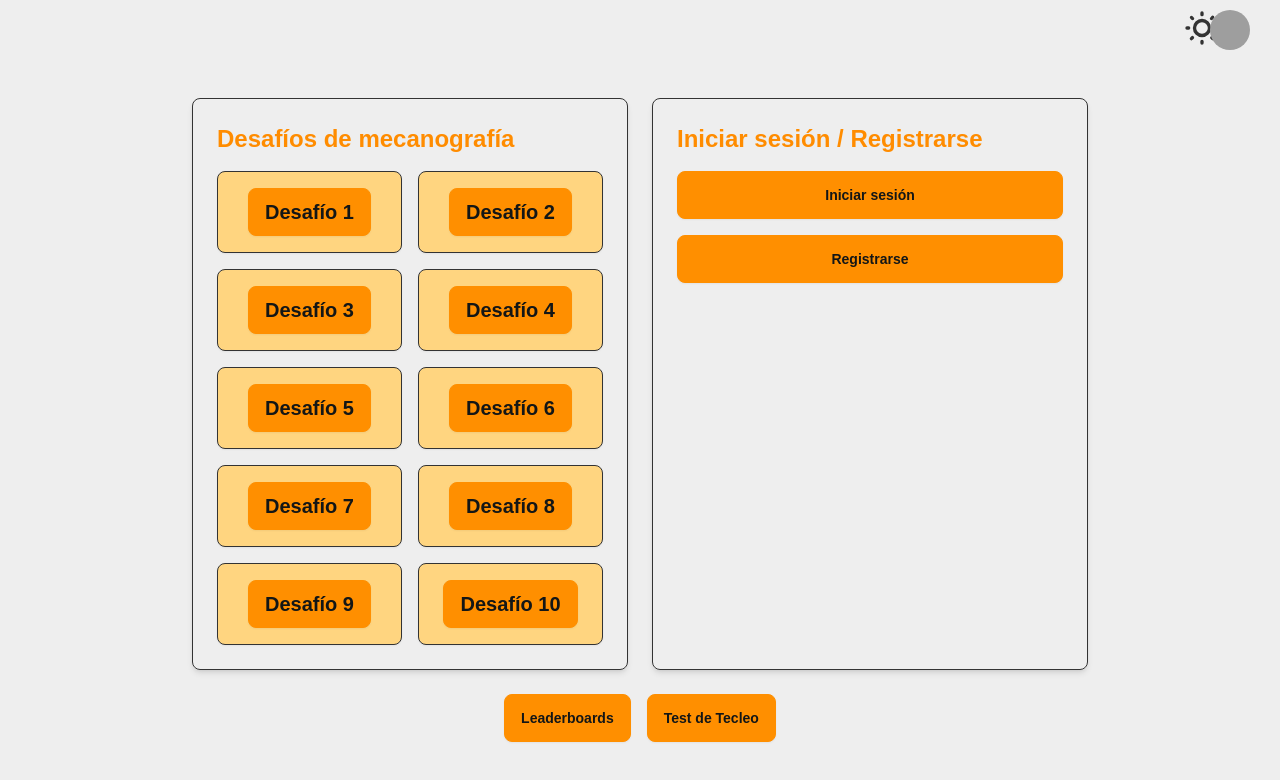
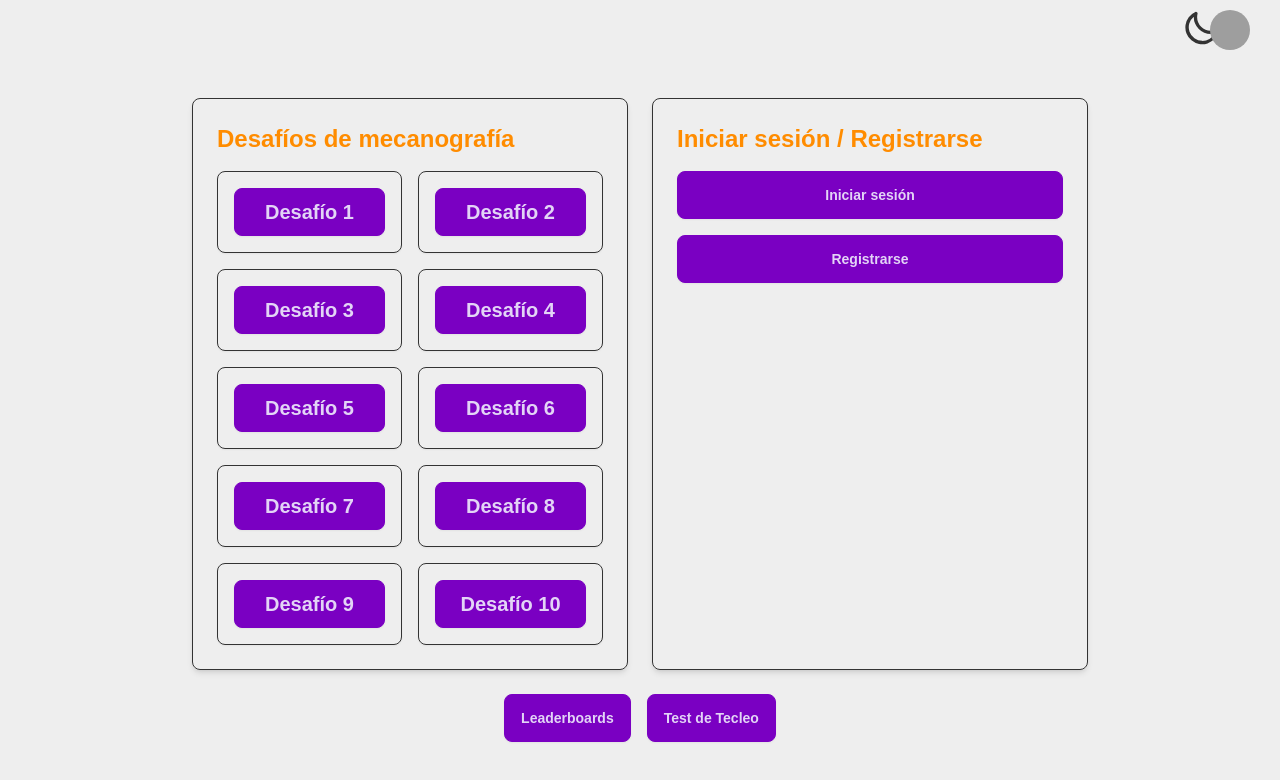
Before and after one commit to francohenker/aux-typing, a React (Create React App) app in the folder frontend/: page / in a window 1280 px wide. Shown: the top 780 px of the page. Built offline with nearby package versions, Linux system fonts and the light colour scheme; grey boxes are pictures that could not be loaded.

Commit message:
theme is set for all pages

```diff
--- a/frontend/src/components/CustomTextUser.jsx
+++ b/frontend/src/components/CustomTextUser.jsx
@@ -1,55 +1,7 @@
-// import React, { useState } from 'react';
-// import '../styles/CustomTextPage.css';
-
-// function CreateCustomText({ saveCustomText }) {
-//   const [customText, setCustomText] = useState('');
-
-//   const handleSubmit = async(e) => {
-//     e.preventDefault();
-//     // saveCustomText(customText);  // Guardar el texto en la base de datos
-//     // setCustomText('');  // Limpiar el área de texto después de guardar
-//     const response = await fetch(process.env.REACT_APP_ADDRESS + ":4000/phrase/create", {
-//       method: 'POST',
-//       headers: {
-//         'Content-Type': 'application/json',
-//         'Authorization': `Bearer ${localStorage.getItem('token')}`
-//       },
-//       body: JSON.stringify({ phrase: customText}),
-//     })
-//     if(response.ok){
-//       setCustomText('');
-//     }else{
-//       // alert("No estas logeado")
-//       // window.location.href = '/LoginPage';
-//       console.log('Error al guardar el texto');
-//     }
-
-//     alert(response.status);
-//   };
-
-
-//   return (
-//     <div className="create-text-container">
-//       <h2 className="text-2xl font-bold mb-4">Crea tu propio texto</h2>
-//       <form onSubmit={handleSubmit}>
-//         <textarea
-//           value={customText}
-//           onChange={(e) => setCustomText(e.target.value)}
-//           placeholder="Escribe tu texto aquí..."
-//           className="custom-textarea"
-//           rows="5"
-//           cols="40"
-//         />
-//         <button type="submit" className="save-button">Guardar texto</button>
-//       </form>
-//     </div>
-//   );
-// };
-// export default CreateCustomText;
-
 import React, { useState } from 'react';
 import { useNavigate } from 'react-router-dom';
 import '../styles/CustomTextPage.css';
+import ThemeChange from './ThemeChange';
 
 function CreateCustomText({ saveCustomText }) {
   const [customText, setCustomText] = useState('');
@@ -80,19 +32,21 @@ function CreateCustomText({ saveCustomText }) {
 
   return (
     <div className="create-text-container">
-      <h2 className="text-2xl font-bold mb-4">Crea tu propio texto</h2>
+      <ThemeChange/>
+      <h2 className="text-2xl font-bold mb-4 text-orange-600">Crea tu propio texto</h2>
       <form onSubmit={handleSubmit}>
         <textarea
           value={customText}
           onChange={(e) => setCustomText(e.target.value)}
           placeholder="Escribe tu texto aquí..."
-          className="custom-textarea"
+          // className="custom-textarea"
+          className='textarea textarea-secondary w-full'
           rows="5"
           cols="40"
         />
         <div className="button-group"> {/* Contenedor para los botones */}
-          <button onClick={handleBackClick} className="save-button">Volver</button>
-          <button type="submit" className="save-button">Guardar texto</button>
+          <button onClick={handleBackClick} className="btn btn-error">Volver</button>
+          <button type="submit" className="btn btn-secondary">Guardar texto</button>
         </div>
       </form>
     </div>
--- /dev/null
+++ b/frontend/src/components/LeaderBoard.jsx
@@ -0,0 +1,48 @@
+import React from 'react';
+
+function LeaderBoard({ users }) {
+  return (
+    <div className="bg-white p-6 rounded-lg shadow-md border border-black">
+      <h2 className="text-2xl font-bold mb-4 text-orange-600">Tabla de líderes</h2>
+      <ul className="space-y-4">
+        {users.map((user, index) => (
+          <li key={index} className="flex justify-between items-center bg-orange-100 p-4 rounded-lg shadow-sm border border-black">
+            <span className="text-xl font-semibold">{user.nickname}</span>
+            <span className="text-xl font-semibold">{user.max_wpm}</span>
+          </li>
+        ))}
+      </ul>
+    </div>
+  );
+}
+
+export default LeaderBoard;
+
+// import React from 'react';
+
+// function LeaderBoard({ users }) {
+//   return (
+//     <div className="overflow-x-auto">
+//       <table className="table">
+//         <thead className="text-xl">
+//           <tr>
+//             <th>#</th>
+//             <th>Nickname</th>
+//             <th>WPM</th>
+//           </tr>
+//         </thead>
+//         <tbody className='text-xl'>
+//           {users.map((user, index) => (
+//             <tr key={user.id}>
+//               <th>{index + 1}</th>
+//               <td>{user.nickname}</td>
+//               <td>{user.max_wpm}</td>
+//             </tr>
+//           ))}
+//         </tbody>
+//       </table>
+//     </div>
+//   );
+// }
+
+// export default LeaderBoard;
--- a/frontend/src/components/ThemeChange.jsx
+++ b/frontend/src/components/ThemeChange.jsx
@@ -1,18 +1,18 @@
-import {useEffect, useState} from 'react';
+import {useEffect} from 'react';
 import '../styles/ThemeChange.css';
+import useTheme from './UseTheme';
+
 
 function ThemeChange() {
-    const [isDarkMode, setIsDarkMode] = useState(false);
+    // const [isDarkMode, setIsDarkMode] = useState(false);
+    const [theme, toggleTheme] = useTheme();
+    useEffect(() => {
+        // const theme = isDarkMode ? 'halloween' : 'bumblebee';
 
-    useEffect(() => {
-        const theme = isDarkMode ? 'night' : 'halloween';
 
         document.documentElement.setAttribute('data-theme', theme);
-      }, [isDarkMode]);
-
-      const handleThemeChange = (e) =>{
-        setIsDarkMode(e.target.checked);
-      }
+        localStorage.setItem('theme', theme);
+      },);
 
     return (
         <label className= "swap swap-rotate theme-container bg-gradient-to-t-900">
@@ -20,8 +20,8 @@ function ThemeChange() {
           <input
             type="checkbox"
             className="theme-controller"
-            onChange={handleThemeChange}
-            checked={isDarkMode} // Controla el estado del checkbox
+            onChange={toggleTheme}
+            checked={theme === 'halloween'}
             />
 
           {/* sun icon */}
--- /dev/null
+++ b/frontend/src/components/UseTheme.jsx
@@ -0,0 +1,25 @@
+import { useEffect, useState } from 'react';
+
+function useTheme() {
+  const [theme, setTheme] = useState(() => {
+    // Obtener el tema guardado en localStorage, si no, por defecto es 'light'
+    const savedTheme = localStorage.getItem('theme');
+    return savedTheme ? savedTheme : 'halloween';
+  });
+
+  useEffect(() => {
+    // Cambia el atributo de clase del body según el tema seleccionado
+    document.documentElement.setAttribute('data-theme', theme);
+
+    // Guardar el tema en localStorage
+    localStorage.setItem('theme', theme);
+  }, [theme]);
+
+  const toggleTheme = () => {
+    setTheme((prevTheme) => (prevTheme === 'halloween' ? 'bumblebee' : 'halloween'));
+  };
+
+  return [theme, toggleTheme];
+}
+
+export default useTheme;
--- a/frontend/src/pages/App.js
+++ b/frontend/src/pages/App.js
@@ -9,7 +9,6 @@ import AuthCallback from './AuthCallback'; // Importa el nuevo componente
 import CustomTextUser from '../components/CustomTextUser';
 import UserProfile from '../components/UserProfile';
 import ThemeChange from '../components/ThemeChange';
-import Navbarr from '../components/Navbarr';
 
 
 function App() {
@@ -37,16 +36,88 @@ function App() {
             <div className="p-6 rounded-lg shadow-md border border-black">
               <h2 className="text-2xl font-bold mb-4 text-orange-600">Desafíos de mecanografía</h2>
               <div className="grid grid-cols-2 gap-4">
-                {[...Array(10).keys()].map(i => (
+
                   <div
-                    key={i}
+                    key={1}
                     onClick={() => handleChallengeClick(1)}
-                    className="bg-orange-100 p-4 rounded-lg shadow-sm text-center cursor-pointer border border-black hover:bg-orange-200 transition-colors duration-300"
+                    className="p-4 rounded-lg shadow-sm text-center cursor-pointer border border-black hover:bg-orange-200 transition-colors duration-300"
                   >
-                    <button className="btn btn-primary text-xl font-semibold">{`Desafío ${i + 1}`}</button>
+                    <button className="btn btn-secondary w-full text-xl font-semibold">{`Desafío 1`}</button>
 
                   </div>
-                ))}
+                                    <div
+                    key={1}
+                    onClick={() => handleChallengeClick(1)}
+                    className="p-4 rounded-lg shadow-sm text-center cursor-pointer border border-black hover:bg-orange-200 transition-colors duration-300"
+                  >
+                    <button className="btn btn-secondary w-full text-xl font-semibold">{`Desafío 2`}</button>
+
+                  </div>
+                                    <div
+                    key={1}
+                    onClick={() => handleChallengeClick(1)}
+                    className="p-4 rounded-lg shadow-sm text-center cursor-pointer border border-black hover:bg-orange-200 transition-colors duration-300"
+                  >
+                    <button className="btn btn-secondary w-full text-xl font-semibold">{`Desafío 3`}</button>
+
+                  </div>
+                                    <div
+                    key={1}
+                    onClick={() => handleChallengeClick(1)}
+                    className="p-4 rounded-lg shadow-sm text-center cursor-pointer border border-black hover:bg-orange-200 transition-colors duration-300"
+                  >
+                    <button className="btn btn-secondary w-full text-xl font-semibold">{`Desafío 4`}</button>
+
+                  </div>
+                                    <div
+                    key={1}
+                    onClick={() => handleChallengeClick(1)}
+                    className="p-4 rounded-lg shadow-sm text-center cursor-pointer border border-black hover:bg-orange-200 transition-colors duration-300"
+                  >
+                    <button className="btn btn-secondary w-full text-xl font-semibold">{`Desafío 5`}</button>
+
+                  </div>
+                                    <div
+                    key={1}
+                    onClick={() => handleChallengeClick(1)}
+                    className="p-4 rounded-lg shadow-sm text-center cursor-pointer border border-black hover:bg-orange-200 transition-colors duration-300"
+                  >
+                    <button className="btn btn-secondary w-full text-xl font-semibold">{`Desafío 6`}</button>
+
+                  </div>
+                                    <div
+                    key={1}
+                    onClick={() => handleChallengeClick(1)}
+                    className="p-4 rounded-lg shadow-sm text-center cursor-pointer border border-black hover:bg-orange-200 transition-colors duration-300"
+                  >
+                    <button className="btn btn-secondary w-full text-xl font-semibold">{`Desafío 7`}</button>
+
+                  </div>
+                                    <div
+                    key={1}
+                    onClick={() => handleChallengeClick(1)}
+                    className="p-4 rounded-lg shadow-sm text-center cursor-pointer border border-black hover:bg-orange-200 transition-colors duration-300"
+                  >
+                    <button className="btn btn-secondary w-full text-xl font-semibold">{`Desafío 8`}</button>
+
+                  </div>
+                                    <div
+                    key={1}
+                    onClick={() => handleChallengeClick(1)}
+                    className="p-4 rounded-lg shadow-sm text-center cursor-pointer border border-black hover:bg-orange-200 transition-colors duration-300"
+                  >
+                    <button className="btn btn-secondary w-full text-xl font-semibold">{`Desafío 9`}</button>
+
+                  </div>
+                                    <div
+                    key={1}
+                    onClick={() => handleChallengeClick(1)}
+                    className="p-4 rounded-lg shadow-sm text-center cursor-pointer border border-black hover:bg-orange-200 transition-colors duration-300"
+                  >
+                  <button className="btn btn-secondary w-full text-xl font-semibold">{`Desafío 10`}</button>
+
+                  </div>
+
               </div>
             </div>
 
@@ -54,10 +125,10 @@ function App() {
             <div className="p-6 rounded-lg shadow-md border border-black">
               <h2 className="text-2xl font-bold mb-4 text-orange-600">Iniciar sesión / Registrarse</h2>
               <div className="flex flex-col space-y-4">
-                <button className="btn btn-primary" onClick={() => window.location.href = '/LoginPage'}>
+                <button className="btn btn-secondary" onClick={() => window.location.href = '/LoginPage'}>
                   Iniciar sesión
                 </button>
-                <button className="btn btn-primary" onClick={() => window.location.href = '/RegisterPage'}>
+                <button className="btn btn-secondary" onClick={() => window.location.href = '/RegisterPage'}>
                   Registrarse
                 </button>
               </div>
@@ -67,12 +138,12 @@ function App() {
           {/* Botones para Leaderboard y Test de Tecleo */}
           <div className="w-full max-w-4xl mt-6 flex justify-center space-x-4 font-semibold">
             <Link to="/leaderboards">
-              <button className="btn btn-primary">
+              <button className="btn btn-secondary">
                 Leaderboards
               </button>
             </Link>
             <Link to="/typing-test">
-              <button className="btn btn-primary">
+              <button className="btn btn-secondary">
                 Test de Tecleo
               </button>
             </Link>
--- a/frontend/src/pages/LeaderBoard.js
+++ /dev/null
@@ -1,19 +0,0 @@
-import React from 'react';
-
-function LeaderBoard({ users }) {
-  return (
-    <div className="bg-white p-6 rounded-lg shadow-md border border-black">
-      <h2 className="text-2xl font-bold mb-4 text-orange-600">Tabla de líderes</h2>
-      <ul className="space-y-4">
-        {users.map((user, index) => (
-          <li key={index} className="flex justify-between items-center bg-orange-100 p-4 rounded-lg shadow-sm border border-black">
-            <span className="text-xl font-semibold">{user.nickname}</span>
-            <span className="text-xl font-semibold">{user.max_wpm}</span>
-          </li>
-        ))}
-      </ul>
-    </div>
-  );
-}
-
-export default LeaderBoard;
--- a/frontend/src/pages/LeaderBoardPage.js
+++ b/frontend/src/pages/LeaderBoardPage.js
@@ -1,6 +1,6 @@
 import React, { useState, useEffect } from 'react';
-import LeaderBoard from './LeaderBoard';
-
+import LeaderBoard from '../components/LeaderBoard';
+import ThemeChange from '../components/ThemeChange';
 function LeaderBoardPage() {
   // estado para almacenar la lista de usuarios y sus puntajes
   const [users, setUsers] = useState([]);
@@ -13,16 +13,20 @@ function LeaderBoardPage() {
       setUsers(data);
       console.log(data);
     })
-    .catch(error => {console.error('Error al obtener los usuarios de la tabla:', error);});
+    .catch(error => {
+      console.error('Error al obtener los usuarios de la tabla:', error);});
   }, []);
 
   return (
     <div className="flex justify-center items-center min-h-screen bg-white">
       <div className="w-full max-w-4xl p-6">
         <LeaderBoard users={users}/>
+        <ThemeChange/>
       </div>
     </div>
-  );
+
+
+);
 
 }
 
--- a/frontend/src/pages/LoginPage.js
+++ b/frontend/src/pages/LoginPage.js
@@ -52,7 +52,7 @@ const LoginPage = () => {
         />
         <button
           onClick={handleLogin}
-          className="btn btn-primary btn-block"
+          className="btn btn-secondary btn-block"
         >
           Iniciar sesión
         </button>
--- a/frontend/src/pages/RegisterPage.js
+++ b/frontend/src/pages/RegisterPage.js
@@ -26,24 +26,24 @@ const RegisterPage = () => {
       <div className="p-6 rounded-lg shadow-md w-full max-w-sm">
         <ThemeChange/>
         <UserProfile/>
-        <h2 className="text-2xl font-bold mb-4 text-orange-600">Registrar</h2>
+        <h2 className="text-center text-2xl font-bold mb-4 text-orange-600">Registrar</h2>
         <input
           type="text"
           placeholder="Usuario"
           value={nickname}
           onChange={(e) => setUsername(e.target.value)}
-          className="w-full mb-3 p-2 border border-gray-300 rounded"
+          className="bg-transparent input input-bordered input-warning w-full max-w mb-2 text-center"
         />
         <input
           type="password"
           placeholder="Contraseña"
           value={password}
           onChange={(e) => setPassword(e.target.value)}
-          className="w-full mb-4 p-2 border border-gray-300 rounded"
+          className="bg-transparent input input-bordered input-warning w-full max-w mb-2 text-center"
         />
         <button
           onClick={handleRegister}
-          className="btn btn-primary btn-block"
+          className="btn btn-secondary btn-block"
         >
           Registrar
         </button>
--- a/frontend/tailwind.config.js
+++ b/frontend/tailwind.config.js
@@ -17,7 +17,7 @@ module.exports = {
   },
 
   daisyui: {
-    themes: ["halloween", "light", {
+    themes: ["halloween", "bumblebee", {
       dark: {
         "primary": "#793ef9",
         "secondary": "#d926a9",
```
